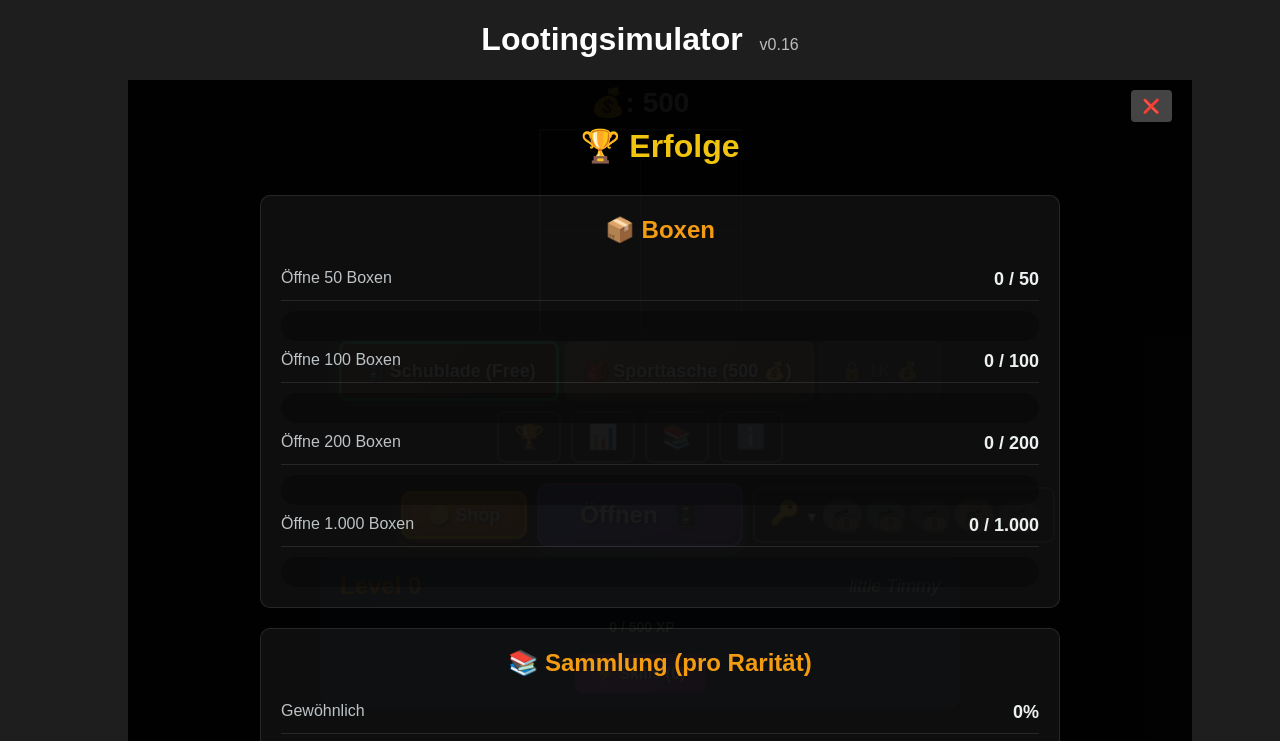
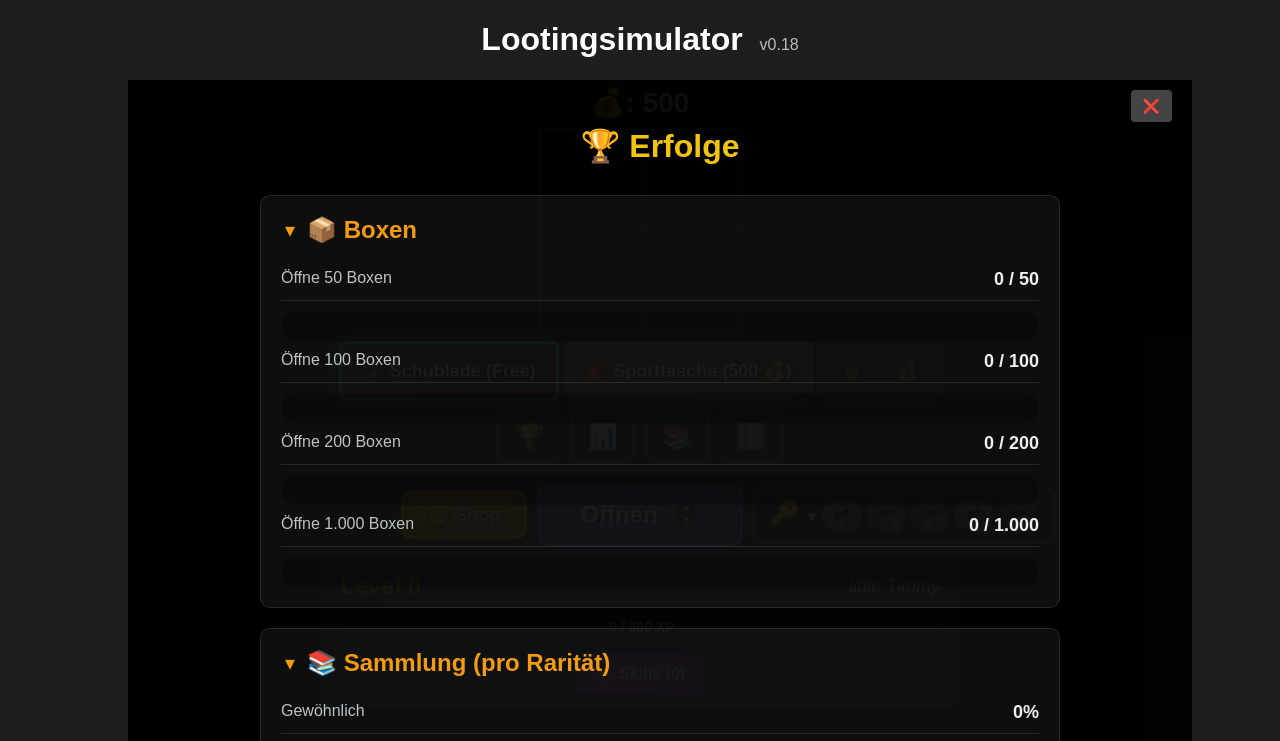
Before and after one commit to REMP4GE175/Lootingsimulator, a plain HTML site: page index.html in a window 1280 px wide. Both pictures are taken after a click on the button "Erfolge". Shown: the top 741 px of the page. Drawn offline with Linux system fonts and the light colour scheme.

Commit message:
Erfolge: Schlüssel nur einmal finden; Achievements-Sektionen einklappbar; Version v0.18

```diff
--- a/script.js
+++ b/script.js
@@ -129,13 +129,17 @@ const stats = {
   boxOpenCounts: {
     'Box#1': 0, 'Box#2': 0, 'Box#3': 0, 'Box#4': 0,
     'Box#5': 0, 'Box#6': 0, 'Box#7': 0
-  }
+  },
+  // Kumulativ gefundene Schlüssel (nicht Inventarbestand)
+  keysFoundCounts: { Common: 0, Rare: 0, Epic: 0, Legendary: 0, Mythisch: 0 }
 };
 
 // Erfolge: Kategorien und Meilensteine
 const BOX_MILESTONES = [50, 100, 200, 1000];
 const GOLD_MILESTONES = [1000, 10000, 100000, 1000000];
 const COLLECTION_MILESTONES_PCT = [25, 50, 75, 100]; // Prozent der Items je Rarität
+// Schlüssel-Erfolge: nur einmal finden pro Rarität
+const KEY_MILESTONES = [1];
 
 // Zustand: welche Meilensteine je Kategorie wurden bereits "gesehen"
 let achievementsState = {
@@ -144,7 +148,9 @@ let achievementsState = {
     gold: 0,                 // höchster erreichten Gold-Meilenstein (Betrag)
     collection: {            // pro Rarität: höchster Prozent-Meilenstein (0/25/50/75/100)
       Common: 0, Rare: 0, Epic: 0, Legendary: 0, Mythisch: 0
-    }
+    },
+    // pro Rarität: höchster erreichten Schlüssel-Meilenstein (Anzahl)
+    keys: { Common: 0, Rare: 0, Epic: 0, Legendary: 0, Mythisch: 0 }
   }
 };
 
@@ -393,7 +399,7 @@ const itemPools = {
     { name: "Postkarten-Sammlung", icon: "postkarten.png", value: 140, description: "Aus aller Welt, teilweise frankiert." },
     { name: "Comic-Heft", icon: "comic.png", value: 190, description: "Erste Ausgabe, leicht vergilbt." },
     { name: "USB-Stick", icon: "usb.png", value: 120, description: "8GB, mit alten Fotos." },
-    { name: "Kopfhörer", icon: "kopfhoerer.png", value: 150, description: "Over-Ear, noch funktionsfähig." },
+    { name: "Kopfhörer", icon: "kopfhörer.png", value: 150, description: "Over-Ear, noch funktionsfähig." },
     { name: "Wecker (Analog)", icon: "wecker.png", value: 140, description: "Mit lautem Klingeln." },
     { name: "Taschenrechner", icon: "taschenrechner.png", value: 110, description: "Solar-betrieben, funktioniert noch." },
     { name: "Zange", icon: "zange.png", value: 180, description: "Kombinationszange in gutem Zustand." },
@@ -2004,16 +2010,19 @@ function loadProgress() {
     if (progress.achievementsState) {
       // Migration: altes seenMax -> neues Schema
       if (typeof progress.achievementsState.seenMax === 'number') {
-        achievementsState.seen = achievementsState.seen || { boxes: 0, gold: 0, collection: { Common:0,Rare:0,Epic:0,Legendary:0,Mythisch:0 } };
+        achievementsState.seen = achievementsState.seen || { boxes: 0, gold: 0, collection: { Common:0,Rare:0,Epic:0,Legendary:0,Mythisch:0 }, keys: { Common:0,Rare:0,Epic:0,Legendary:0,Mythisch:0 } };
         achievementsState.seen.boxes = Math.max(achievementsState.seen.boxes || 0, progress.achievementsState.seenMax || 0);
       }
       if (progress.achievementsState.seen) {
         const seen = progress.achievementsState.seen;
-        achievementsState.seen = achievementsState.seen || { boxes: 0, gold: 0, collection: { Common:0,Rare:0,Epic:0,Legendary:0,Mythisch:0 } };
+        achievementsState.seen = achievementsState.seen || { boxes: 0, gold: 0, collection: { Common:0,Rare:0,Epic:0,Legendary:0,Mythisch:0 }, keys: { Common:0,Rare:0,Epic:0,Legendary:0,Mythisch:0 } };
         if (typeof seen.boxes === 'number') achievementsState.seen.boxes = seen.boxes;
         if (typeof seen.gold === 'number') achievementsState.seen.gold = seen.gold;
         if (seen.collection && typeof seen.collection === 'object') {
           achievementsState.seen.collection = { Common:0,Rare:0,Epic:0,Legendary:0,Mythisch:0, ...seen.collection };
+        }
+        if (seen.keys && typeof seen.keys === 'object') {
+          achievementsState.seen.keys = { Common:0,Rare:0,Epic:0,Legendary:0,Mythisch:0, ...seen.keys };
         }
       }
     }
@@ -2427,9 +2436,14 @@ dom.openBtn.addEventListener('click', async () => {
       if (floatingLupe.parentElement) floatingLupe.parentElement.removeChild(floatingLupe);
     }
 
-    // Wenn es ein Schlüssel ist: in Inventar buchen und UI aktualisieren (nach Reveal)
+    // Wenn es ein Schlüssel ist: in Inventar buchen, Statistik erhöhen und UI aktualisieren (nach Reveal)
     if (pulledItem.isKey) {
       const r = pulledItem.rarity || 'Common';
+      // Kumulativen Schlüssel-Fund zählen
+      try {
+        if (!stats.keysFoundCounts) stats.keysFoundCounts = { Common: 0, Rare: 0, Epic: 0, Legendary: 0, Mythisch: 0 };
+        stats.keysFoundCounts[r] = (stats.keysFoundCounts[r] || 0) + 1;
+      } catch (_) { /* ignore */ }
       keysInventory[r] = (keysInventory[r] || 0) + 1;
       saveProgress();
       // Schlüssel-Rarität als entdeckt markieren
@@ -3171,12 +3185,15 @@ function resetProgress() {
   for (let key in stats.boxOpenCounts) {
     stats.boxOpenCounts[key] = 0;
   }
+  // Schlüssel-Fundstatistiken zurücksetzen
+  stats.keysFoundCounts = { Common: 0, Rare: 0, Epic: 0, Legendary: 0, Mythisch: 0 };
   // Erfolge zurücksetzen
   achievementsState = {
     seen: {
       boxes: 0,
       gold: 0,
-      collection: { Common: 0, Rare: 0, Epic: 0, Legendary: 0, Mythisch: 0 }
+      collection: { Common: 0, Rare: 0, Epic: 0, Legendary: 0, Mythisch: 0 },
+      keys: { Common: 0, Rare: 0, Epic: 0, Legendary: 0, Mythisch: 0 }
     }
   };
 
@@ -3340,6 +3357,15 @@ function collectionMaxMilestoneReached(rarity) {
   return max;
 }
 
+function keysMaxMilestoneReachedForRarity(rarity) {
+  const count = (stats.keysFoundCounts && typeof stats.keysFoundCounts[rarity] === 'number')
+    ? stats.keysFoundCounts[rarity]
+    : 0;
+  let max = 0;
+  for (const m of KEY_MILESTONES) { if (count >= m && m > max) max = m; }
+  return max;
+}
+
 function setAchievementsNotify(active) {
   const btn = dom.achievementsBtn;
   if (!btn) return;
@@ -3357,13 +3383,16 @@ function setAchievementsNotify(active) {
 
 function updateAchievementsNotify() {
   try {
-    const seen = achievementsState?.seen || { boxes: 0, gold: 0, collection: {} };
+    const seen = achievementsState?.seen || { boxes: 0, gold: 0, collection: {}, keys: {} };
     const boxMax = boxesMaxMilestoneReached();
     const goldMax = goldMaxMilestoneReached();
     const colMaxes = rarities.map(r => collectionMaxMilestoneReached(r));
     const colSeen = rarities.map(r => (seen.collection?.[r] || 0));
     const anyColUnseen = colMaxes.some((m, idx) => m > colSeen[idx]);
-    const unseen = (boxMax > (seen.boxes || 0)) || (goldMax > (seen.gold || 0)) || anyColUnseen;
+    const keyMaxes = rarities.map(r => keysMaxMilestoneReachedForRarity(r));
+    const keySeen = rarities.map(r => ((seen.keys && seen.keys[r]) || 0));
+    const anyKeyUnseen = keyMaxes.some((m, idx) => m > keySeen[idx]);
+    const unseen = (boxMax > (seen.boxes || 0)) || (goldMax > (seen.gold || 0)) || anyColUnseen || anyKeyUnseen;
     setAchievementsNotify(unseen);
   } catch (_) {
     // Fallback: nur Boxen prüfen
@@ -3375,6 +3404,23 @@ function updateAchievementsNotify() {
 
 function showAchievements() {
   if (!dom.achievementsOverlay || !dom.achievementsContent) return;
+
+  // Persistente Ein-/Ausklapp-States
+  const ACH_COLLAPSE_KEY = 'lootsim_achCollapse_v1';
+  let achCollapse = { boxes: false, collection: false, gold: false, keys: false };
+  function loadAchCollapse() {
+    try {
+      const raw = localStorage.getItem(ACH_COLLAPSE_KEY);
+      if (raw) {
+        const obj = JSON.parse(raw);
+        if (obj && typeof obj === 'object') achCollapse = { ...achCollapse, ...obj };
+      }
+    } catch (_) { /* ignore */ }
+  }
+  function saveAchCollapse() {
+    try { localStorage.setItem(ACH_COLLAPSE_KEY, JSON.stringify(achCollapse)); } catch (_) {}
+  }
+  loadAchCollapse();
 
   // Kategorie: Boxen
   const opened = stats.totalBoxesOpened || 0;
@@ -3416,26 +3462,65 @@ function showAchievements() {
     `;
   }).join('');
 
+  // Kategorie: Schlüssel (pro Rarität)
+  const keysSection = rarities.map(r => {
+    const count = (stats.keysFoundCounts && stats.keysFoundCounts[r]) || 0;
+    const entries = KEY_MILESTONES.map(m => {
+      const done = count >= m;
+      const progressPct = Math.min(100, Math.round((count / m) * 100));
+      return `
+        <div class="stat-item">
+          <span class="stat-label">${displayRarityName(r)}: ${m.toLocaleString('de-DE')} Schlüssel</span>
+          <span class="stat-value">${done ? '✅ Erreicht' : `${count.toLocaleString('de-DE')} / ${m.toLocaleString('de-DE')}`}</span>
+        </div>
+        <div class="progress-bar-container"><div class="progress-bar" style="width:${progressPct}%"></div></div>
+      `;
+    }).join('');
+    return entries;
+  }).join('');
+
   dom.achievementsContent.innerHTML = `
-    <div class="stats-section">
-      <h3>📦 Boxen</h3>
-      ${boxItems}
+    <div class="stats-section" data-sec="boxes">
+      <h3 class="ach-section-header" data-sec="boxes"><button class="ach-toggle" aria-label="Ein-/ausklappen">▾</button> 📦 Boxen</h3>
+      <div class="ach-section-body" data-sec="boxes">${boxItems}</div>
     </div>
-    <div class="stats-section">
-      <h3>📚 Sammlung (pro Rarität)</h3>
-      ${collectionSection}
+    <div class="stats-section" data-sec="collection">
+      <h3 class="ach-section-header" data-sec="collection"><button class="ach-toggle" aria-label="Ein-/ausklappen">▾</button> 📚 Sammlung (pro Rarität)</h3>
+      <div class="ach-section-body" data-sec="collection">${collectionSection}</div>
     </div>
-    <div class="stats-section">
-      <h3>💰 Gold</h3>
-      ${goldItems}
+    <div class="stats-section" data-sec="gold">
+      <h3 class="ach-section-header" data-sec="gold"><button class="ach-toggle" aria-label="Ein-/ausklappen">▾</button> 💰 Gold</h3>
+      <div class="ach-section-body" data-sec="gold">${goldItems}</div>
+    </div>
+    <div class="stats-section" data-sec="keys">
+      <h3 class="ach-section-header" data-sec="keys"><button class="ach-toggle" aria-label="Ein-/ausklappen">▾</button> 🔑 Schlüssel</h3>
+      <div class="ach-section-body" data-sec="keys">${keysSection}</div>
     </div>
   `;
 
+  // Collapse-Handler einrichten
+  function applyCollapseState(secId) {
+    const body = dom.achievementsContent.querySelector(`.ach-section-body[data-sec="${secId}"]`);
+    const headerBtn = dom.achievementsContent.querySelector(`.ach-section-header[data-sec="${secId}"] .ach-toggle`);
+    const collapsed = !!achCollapse[secId];
+    if (body) body.style.display = collapsed ? 'none' : '';
+    if (headerBtn) headerBtn.textContent = collapsed ? '▸' : '▾';
+  }
+  ['boxes','collection','gold','keys'].forEach(sec => applyCollapseState(sec));
+  dom.achievementsContent.querySelectorAll('.ach-section-header').forEach(h => {
+    h.addEventListener('click', () => {
+      const sec = h.getAttribute('data-sec');
+      achCollapse[sec] = !achCollapse[sec];
+      saveAchCollapse();
+      applyCollapseState(sec);
+    });
+  });
+
   dom.achievementsOverlay.style.display = 'block';
 
   // Als gesehen markieren (höchsten erreichten Meilensteine in allen Kategorien)
   try {
-    const seen = achievementsState.seen || { boxes: 0, gold: 0, collection: {} };
+    const seen = achievementsState.seen || { boxes: 0, gold: 0, collection: {}, keys: {} };
     const boxMax = boxesMaxMilestoneReached();
     const goldMax = goldMaxMilestoneReached();
     const colSeen = seen.collection || {};
@@ -3444,10 +3529,17 @@ function showAchievements() {
       const m = collectionMaxMilestoneReached(r);
       newColSeen[r] = Math.max(m, newColSeen[r] || 0);
     }
+    const keySeen = seen.keys || {};
+    const newKeySeen = { Common: 0, Rare: 0, Epic: 0, Legendary: 0, Mythisch: 0, ...keySeen };
+    for (const r of rarities) {
+      const km = keysMaxMilestoneReachedForRarity(r);
+      newKeySeen[r] = Math.max(newKeySeen[r] || 0, km);
+    }
     achievementsState.seen = {
       boxes: Math.max(seen.boxes || 0, boxMax),
       gold: Math.max(seen.gold || 0, goldMax),
-      collection: newColSeen
+      collection: newColSeen,
+      keys: newKeySeen
     };
   } catch (_) {
     // Kompatibilität mit alten Saves
--- a/style.css
+++ b/style.css
@@ -474,6 +474,24 @@ body {
   font-size: 24px;
   color: #f39c12;
 }
+
+/* Achievements: einklappbare Sektionen */
+.ach-section-header {
+  display: flex;
+  align-items: center;
+  gap: 8px;
+  cursor: pointer;
+  user-select: none;
+}
+.ach-section-header .ach-toggle {
+  background: transparent;
+  border: none;
+  color: #f39c12;
+  font-size: 20px;
+  cursor: pointer;
+  padding: 0 4px;
+}
+.ach-section-body { margin-top: 8px; }
 
 .stat-item {
   display: flex;
--- a/version.json
+++ b/version.json
@@ -1,4 +1,4 @@
 {
-  "version": "0.16",
+  "version": "0.18",
   "date": "2025-11-04"
 }
```
Also changed, not shown: Itembilder/Selten/Kopfhörer.png (added), 1 other file.
